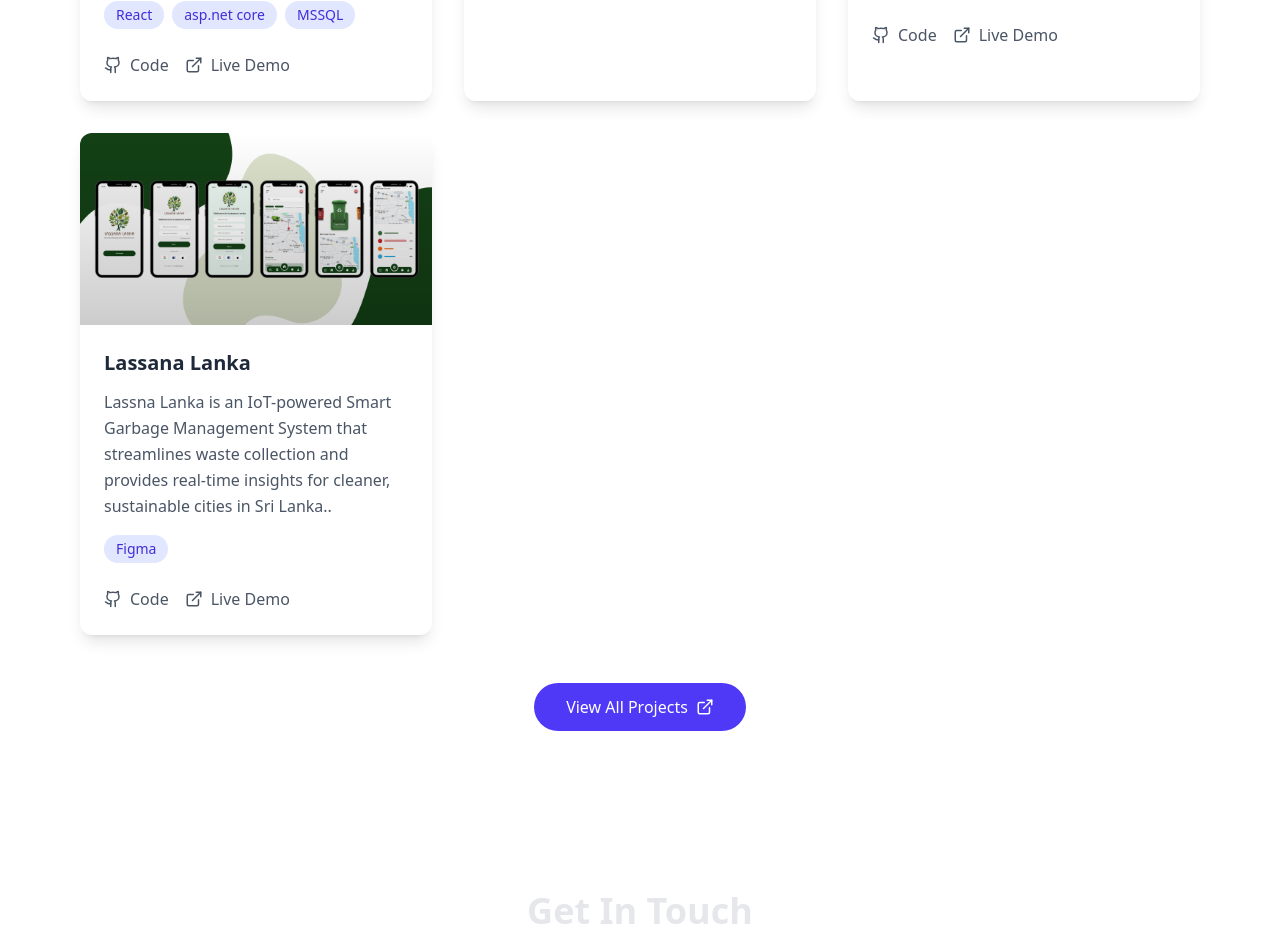
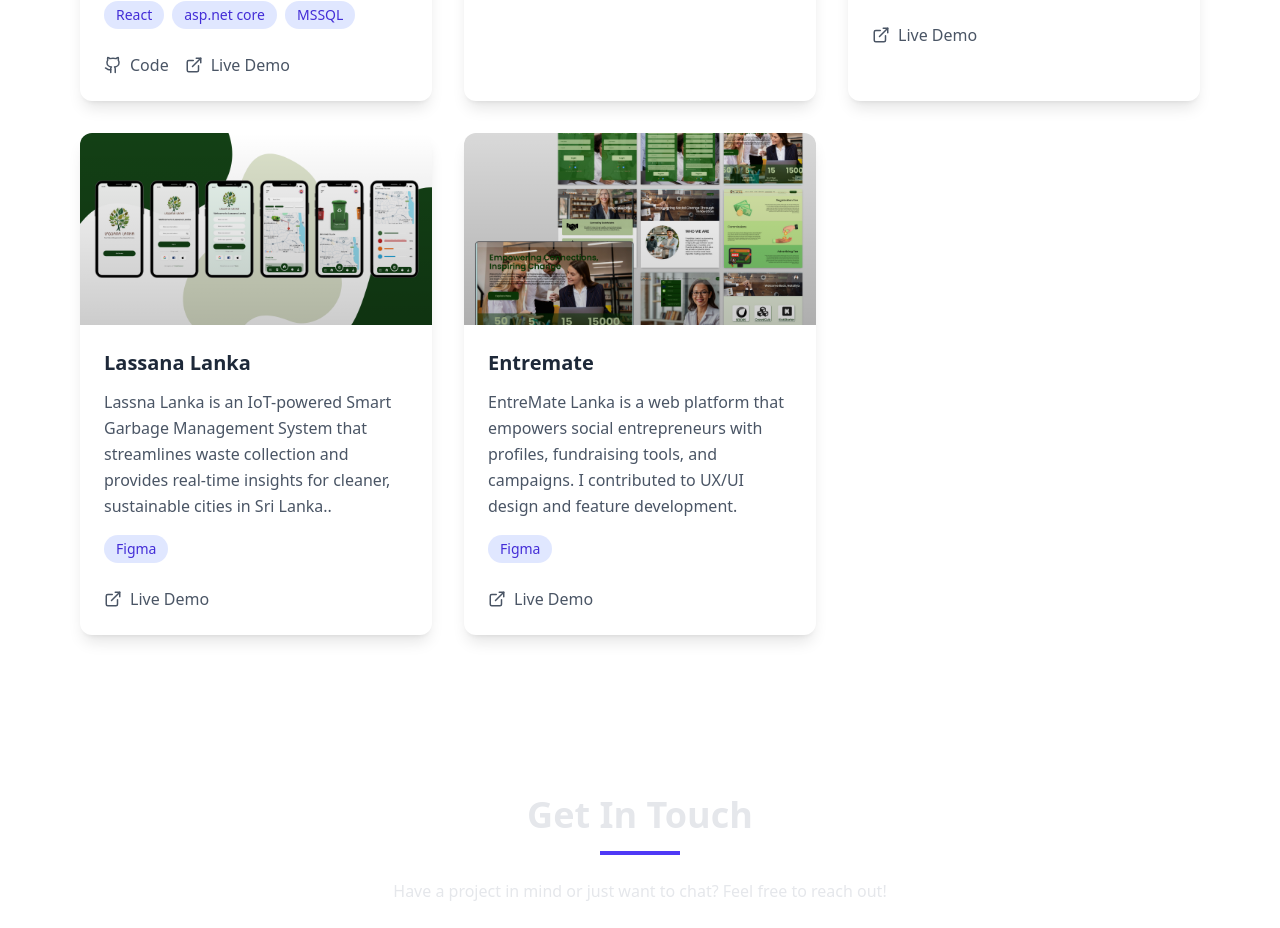
Before and after one commit to Samadhi-Ayodhya-Gamaarachchi/My-Portfolio, a React (Vite) app in the folder portfolio/: page / in a window 1280 px wide. Shown: the part 4315-5243 px from the top of the page. Built offline with nearby package versions, Linux system fonts and the light colour scheme.

Commit message:
Implement code changes to enhance functionality and improve performance

```diff
--- a/portfolio/src/pages/Achivements.tsx
+++ b/portfolio/src/pages/Achivements.tsx
@@ -45,7 +45,7 @@
           <img src={coderush} alt="codeRush Achievement" className="w-full h-48 object-cover rounded-lg mb-3" />
           <h3 className="text-xl font-semibold text-white mb-2">CodeRush 2024 7th place</h3>
           <p className="text-gray-300 text-sm mb-3">hackathon</p>
-          <p className="text-gray-400">Led team to victory in 48-hour hackathon developing innovative web application.</p>
+          <p className="text-gray-400">As part of Team CelestialHeroines, I won a Merit Award at CodeRush 2024, a hackathon organized by INTECS, Faculty of Information Technology, University of Moratuwa.</p>
         </div>
 
 
--- a/portfolio/src/pages/Projects.tsx
+++ b/portfolio/src/pages/Projects.tsx
@@ -1,11 +1,11 @@
 import React from 'react';
 import ProjectCard from '../components/ProjectCard';
-import { ExternalLink } from 'lucide-react';
 import type { Project } from '../Types';
 import spendsmartImg from '../assets/spendsmart.png';
 import HPImage from '../assets/HardwareProjectIamage.jpg'
 import PortfolioImage from '../assets/portfolio.png';
-import LassanaLanka from '../assets/lassnalanka.png';
+import LassanaLanka from '../assets/lassnalanka.png'
+import Entremate from '../assets/Entremate.png'
 
 const Projects: React.FC = () => {
   const projects: Project[] = [
@@ -30,7 +30,6 @@
       description: 'A machine learning project that automates the sorting and measuring of potatoes based on size and weight.',
       tech: ['Arduino Mega 2560', 'ultrasonic sensor', 'wiper motor','load cell','stepper motor ',' TB6600 driver'],
       image: HPImage,
-      github: '#',
       live: '#'
     },
     {
@@ -38,8 +37,15 @@
       description: 'Lassna Lanka is an IoT-powered Smart Garbage Management System that streamlines waste collection and provides real-time insights for cleaner, sustainable cities in Sri Lanka..',
       tech: ['Figma'],
       image: LassanaLanka,
-      github: '#',
-      live: '#'
+      live: 'https://www.behance.net/gallery/231517079/Lassana-Lanka'
+    },
+     {
+      title: 'Entremate',
+      description: 'EntreMate Lanka is a web platform that empowers social entrepreneurs with profiles, fundraising tools, and campaigns. I contributed to UX/UI design and feature development.',
+      tech: ['Figma'],
+      image: Entremate,
+
+      live: 'https://www.figma.com/proto/BCIJ2U196Ep3jcHRhn6Rny/Entremate-lanka?page-id=0%3A1&node-id=166-480&p=f&viewport=-912%2C-928%2C0.23&t=jOFk39vmVjawXylW-1&scaling=min-zoom&content-scaling=fixed&starting-point-node-id=4%3A2'
     }
   ];
 
@@ -60,15 +66,7 @@
           ))}
         </div>
 
-        <div className="text-center mt-12">
-          <a
-            href="#"
-            className="inline-flex items-center gap-2 bg-indigo-600 text-white px-8 py-3 rounded-full hover:bg-indigo-700 transition-colors duration-300 font-medium"
-          >
-            View All Projects
-            <ExternalLink size={18} />
-          </a>
-        </div>
+
       </div>
     </section>
   );
```
Also changed, not shown: portfolio/src/assets/Entremate.png (added).
